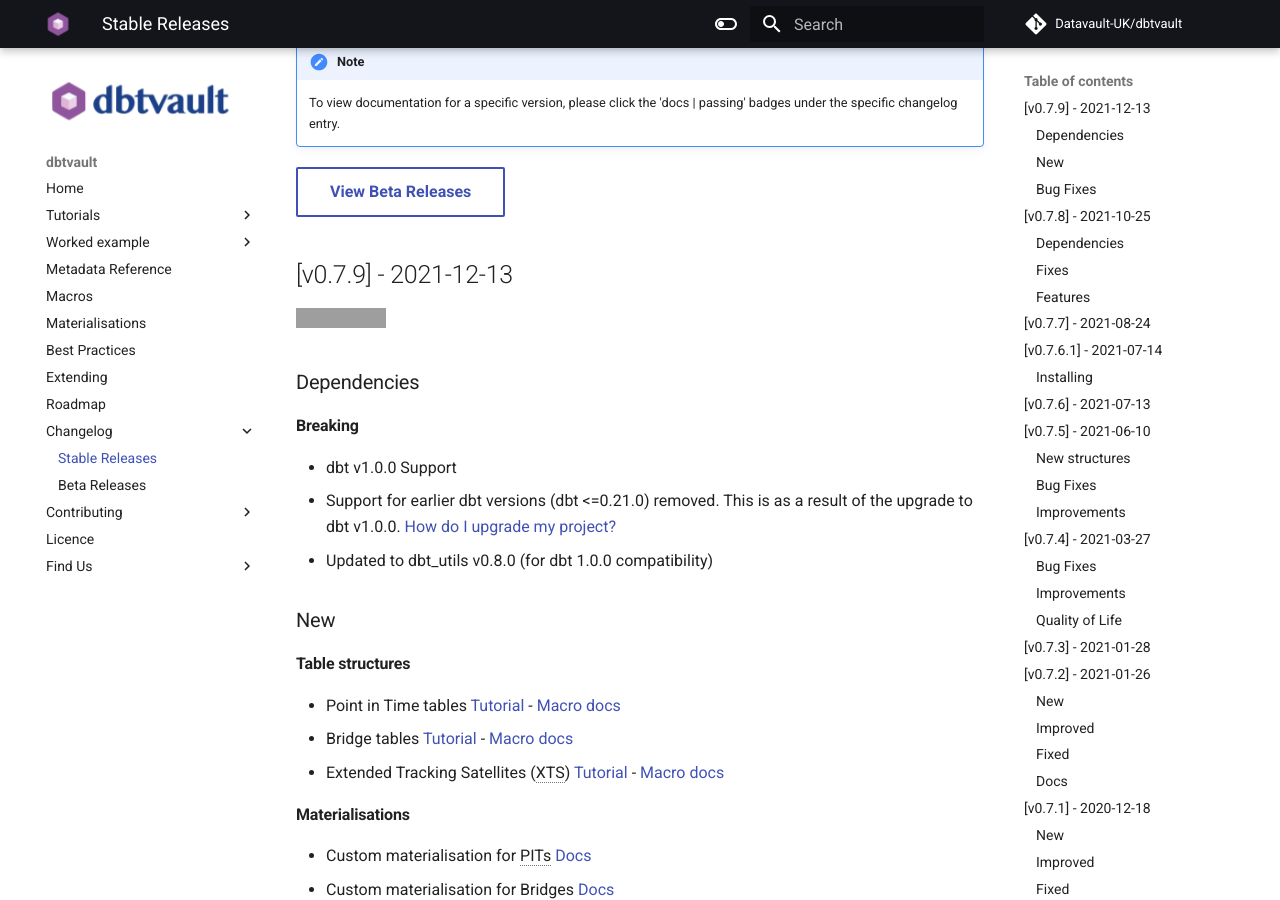
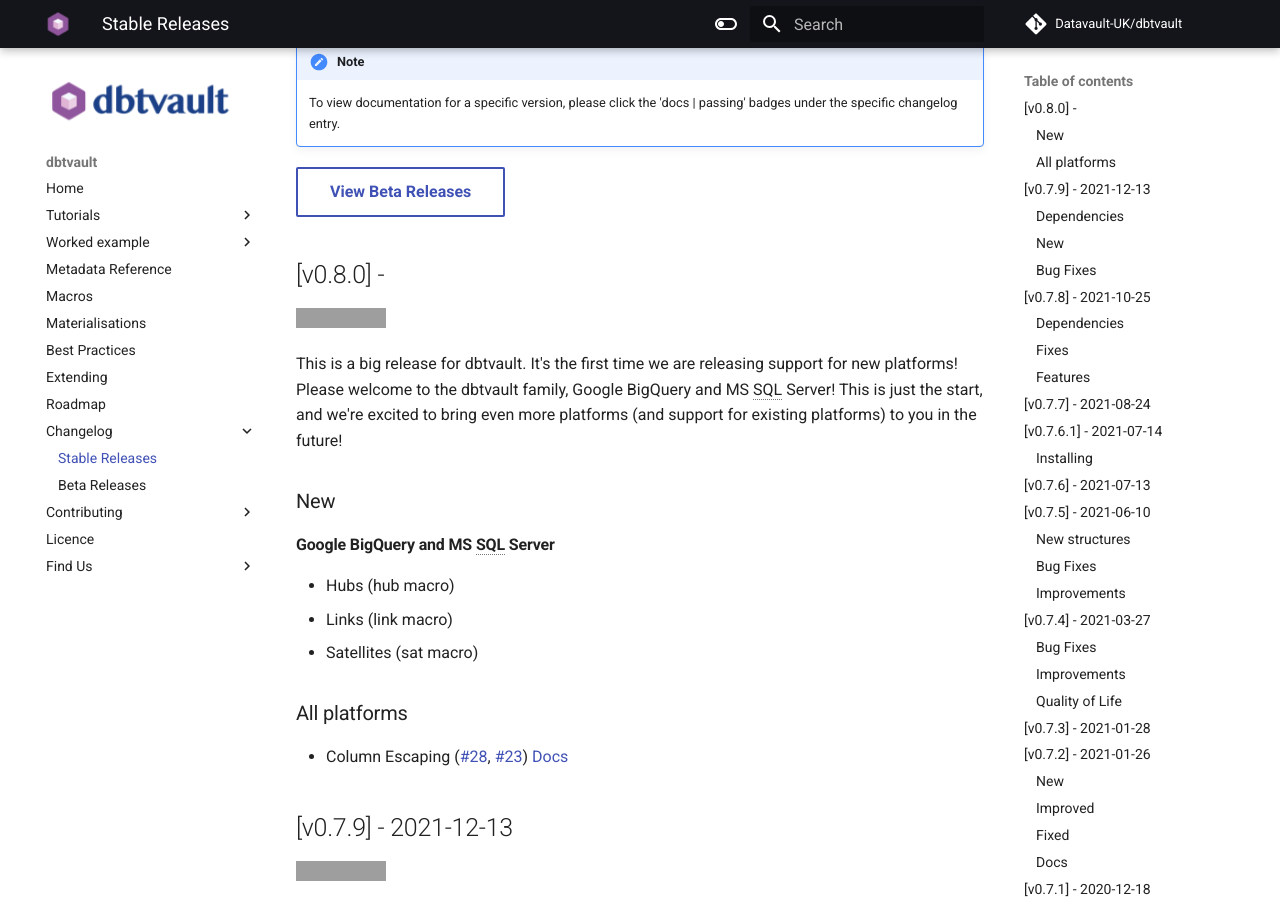
Before and after one commit to Datavault-UK/automate-dv-docs, an MkDocs documentation site: the page built from docs/changelog/stable.md, in a window 1280 px wide and 900 px high, scrolled down 224 px. Built offline with MkDocs 1.6.1 and Material for MkDocs 9.7.7, drawn with Linux system fonts in a browser that asks for light colours; comment, search, counter and statistics services are not loaded; grey boxes are pictures that could not be loaded.

Commit message:
First draft of 0.8.0 changelog

```diff
--- a/docs/changelog/stable.md
+++ b/docs/changelog/stable.md
@@ -8,6 +8,26 @@
     To view documentation for a specific version, please click the 'docs | passing' badges under the specific changelog entry.
 
 [View Beta Releases](beta.md){: .md-button }
+
+## [v0.8.0] -
+[![Documentation Status](https://readthedocs.org/projects/dbtvault/badge/?version=v0.8.0)](https://dbtvault.readthedocs.io/en/v0.8.0/?badge=v0.8.0)
+
+This is a big release for dbtvault. It's the first time we are releasing support for new platforms!
+Please welcome to the dbtvault family, Google BigQuery and MS SQL Server! This is just the start, and we're excited to
+bring even more platforms (and support for existing platforms) to you in the future!
+
+### New
+
+#### Google BigQuery and MS SQL Server
+
+- Hubs (hub macro)
+- Links (link macro)
+- Satellites (sat macro)
+
+### All platforms
+
+- Column Escaping ([#28](https://github.com/Datavault-UK/dbtvault/issues/28), [#23](https://github.com/Datavault-UK/dbtvault/issues/23)) [Docs](../macros.md#escape_char_leftescape_char_right)
+
 
 ## [v0.7.9] - 2021-12-13
 [![Documentation Status](https://readthedocs.org/projects/dbtvault/badge/?version=v0.7.9)](https://dbtvault.readthedocs.io/en/v0.7.9/?badge=v0.7.9)
```
Also changed, not shown: docs/roadmap.md (+2 -2 lines).
